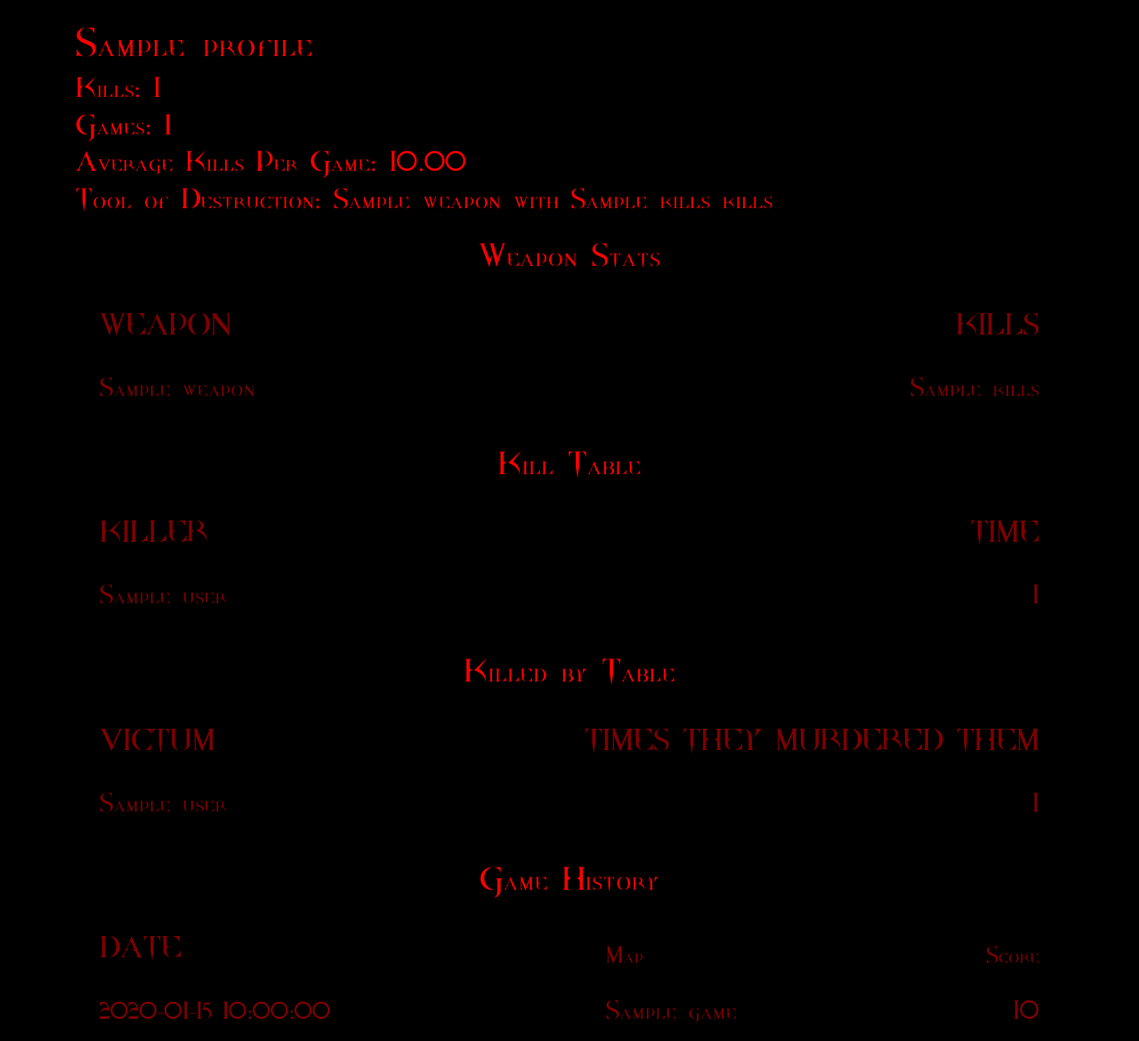
After one commit to notbaab/q3-scoreboard, a Flask app: template q3_scoreboard/templates/profile.html in a window 1280 px wide. The commit adds this page. Shown: the whole page at 89% size. Run offline with Flask 2, Linux system fonts and the light colour scheme; the template is opened without the code that fills it: most values are stand-ins (such as "Sample title", 1, 10 or a date in 2020); some libraries are stand-ins or nearby versions.

Commit message:
Some styles font and front end pages

```diff
--- /dev/null
+++ b/q3_scoreboard/static/css/quakestyle.css
@@ -0,0 +1,303 @@
+@font-face { font-family: quake; src: url('/static/fonts/dpquake_.ttf'); }
+
+html {
+  height: 100%
+}
+
+.quake-font  {
+  font-family: "quake", helvetica, arial, sans-serif;
+  font-size: 24px;
+  font-weight: 400;
+  color: #7f0000;
+}
+
+
+.quake-input {
+  background: 0;
+  border-color: rgb(255, 0, 0);
+}
+
+.quake-input:hover, .quake-input:focus, .quake-input:active, .quake-input.active, .open>.dropdown-toggle.quake-input {
+  background: 0;
+  border-color: rgb(255, 0, 0);
+  color :rgb(255, 0, 0);
+}
+
+.profile-list-header {
+  padding: 20px;
+  text-align: center;
+}
+
+.quake-btn {
+  color: rgb(255, 0, 0);
+  background-color: Transparent;
+  border-color: rgb(255, 0, 0);
+}
+
+.quake-btn:hover, .quake-btn:focus, .quake-btn:active, .quake-btn.active, .open>.dropdown-toggle.quake-btn {
+  color: #fff;
+  background-color: rgb(255, 0, 0);
+  border-color: rgb(255, 0, 0);
+}
+
+.emoji {
+  color: rgb(255, 0, 0);
+  font-size: 200px;
+  animation: blinker 1s linear infinite;
+}
+
+@keyframes blinker {
+  50% { opacity: 0; }
+}
+
+body {
+  font-family: "quake", helvetica, arial, sans-serif;
+  font-size: 16px;
+  font-weight: 400;
+  text-rendering: optimizeLegibility;
+  margin-top:30px;
+  color: rgb(255, 0, 0);
+  background-color : rgb(0, 0, 0);
+}
+
+div.table-title {
+   display: block;
+  margin: auto;
+  max-width: 600px;
+  padding:5px;
+  width: 100%;
+}
+/* Override bootstap tables */
+.table td, .table th {
+  border-top: 0px;
+}
+.table thead th {
+  border-bottom: 0px;
+
+}
+
+.table-title h3 {
+   font-size: 30px;
+   font-weight: 400;
+   font-style:normal;
+   font-family: "quake", helvetica, arial, sans-serif;
+   text-shadow: -1px -1px 1px rgba(0, 0, 0, 0.1);
+   text-transform:uppercase;
+}
+
+
+/*** Table Styles **/
+
+.table-fill {
+  background: white;
+  border-collapse: collapse;
+  height: 320px;
+  margin: auto;
+  max-width: 600px;
+  padding:5px;
+  width: 100%;
+  box-shadow: 0 5px 10px rgba(0, 0, 0, 0.1);
+  animation: float 5s infinite;
+}
+
+th {
+  font-size:23px;
+  font-weight: 100;
+  padding:24px;
+  text-align:left;
+  text-shadow: 0 1px 1px rgba(0, 0, 0, 0.1);
+  vertical-align:middle;
+}
+
+th:first-child {
+}
+
+th:last-child {
+}
+
+tr {
+  font-size:16px;
+  font-weight:normal;
+  text-shadow: 0 1px 1px rgba(256, 256, 256, 0.1);
+}
+
+tr:hover td {
+  /*background:#4E5066;*/
+  background: #dfab27;
+}
+
+tr:first-child {
+  border-top:none;
+}
+
+tr:last-child {
+  border-bottom:none;
+}
+
+/*tr:nth-child(odd) td {
+  background:#EBEBEB;
+}
+*/
+
+/*tr:nth-child(odd):hover td {
+  background:#ffffff;
+}
+*/
+tr:last-child td:first-child {
+}
+
+tr:last-child td:last-child {
+}
+
+td {
+  /*background:#FFFFFF;*/
+  padding:20px;
+  text-align:left;
+  vertical-align:middle;
+  font-weight:300;
+  font-size:26px;
+  text-shadow: -1px -1px 1px rgba(0, 0, 0, 0.1);
+}
+
+td:last-child {
+}
+
+th.text-left {
+  text-align: left;
+}
+
+th.text-center {
+  text-align: center;
+}
+
+th.text-right {
+  text-align: right;
+}
+
+td.text-left {
+  text-align: left;
+}
+
+td.text-center {
+  text-align: center;
+}
+
+td.text-right {
+  text-align: right;
+}
+
+
+/* LIST OF FURTHER IMPROVEMENTS */
+/*
+currently working on :
+calculation draft for keyframes steps
+
+$scan-moving-duration: 3s;
+$scan-moving-delay: 7s;
+
+total time = 10s (duration + delay)
+keyframes :
+    0%: wait
+    15%: start moving
+    85%: end moving & start waiting
+    100% : wait
+
+(the rest later)
+
+*/
+/* REGULAR SCANLINES SETTINGS */
+/* MOVING SCANLINE SETTINGS */
+/* MIXINS */
+/* CSS .scanlines CLASS */
+.scanlines {
+  position: relative;
+  /*overflow: hidden;*/
+  margin-top: 0px;
+  padding-top: 30px;
+  height: 100%;
+}
+.scanlines:before, .scanlines:after {
+  display: block;
+  pointer-events: none;
+  content: '';
+  position: absolute;
+}
+.scanlines:before {
+  width: 100%;
+  height: 2px;
+  z-index: 2147483649;
+  opacity: 0.75;
+  -webkit-animation: scanline 6s linear infinite;
+          animation: scanline 6s linear infinite;
+}
+.scanlines:after {
+  top: 0;
+  right: 0;
+  bottom: 0;
+  left: 0;
+  z-index: 2147483648;
+  background: -webkit-linear-gradient(top, transparent 50%, rgba(0, 0, 0, 0.3) 51%);
+  background: linear-gradient(to bottom, transparent 50%, rgba(0, 0, 0, 0.3) 51%);
+  background-size: 100% 4px;
+  -webkit-animation: scanlines 6s steps(60) infinite;
+          animation: scanlines 6s steps(60) infinite;
+}
+
+/* ANIMATE UNIQUE SCANLINE */
+@-webkit-keyframes scanline {
+  0% {
+    -webkit-transform: translate3d(0, 100%, 0);
+            transform: translate3d(0, 100%, 0);
+  }
+}
+@keyframes scanline {
+  0% {
+    -webkit-transform: translate3d(0, 100%, 0);
+            transform: translate3d(0, 100%, 0);
+  }
+}
+@-webkit-keyframes scanlines {
+  0% {
+    background-position: 0 50%;
+  }
+}
+@keyframes scanlines {
+  0% {
+    background-position: 0 50%;
+  }
+}
+
+nav {
+  float: right;
+  width: 350px;
+  text-align: center;
+}
+
+ul {
+  display: inline-block;
+  margin: 0;
+  list-style-type: none;
+  padding: 0;
+}
+ul.scanlines {
+  position: absolute;
+}
+ul iframe,
+ul video,
+ul .jpg {
+  width: calc(100vw - 350px);
+  height: 95vh;
+  border: none;
+}
+ul li {
+  /*        display: none;
+
+          &:target {
+              display: inline-block;
+          }*/
+}
+
+.jpg {
+  background: url("http://images.eurogamer.net/articles//a/6/4/8/8/1/7/PC_003.jpg.jpg.jpg") no-repeat;
+  background-size: cover;
+}
--- a/q3_scoreboard/templates/base.html
+++ b/q3_scoreboard/templates/base.html
@@ -17,11 +17,11 @@
     <meta name="viewport" content="width=device-width, initial-scale=1, shrink-to-fit=no">
 
     <!-- Our style sheet -->
-    <link rel="stylesheet" href="{{ url_for('static', filename='css/8bitstyle.css') }}">
+    <link rel="stylesheet" href="{{ url_for('static', filename='css/quakestyle.css') }}">
     <title>{% block title %}{% endblock %}</title>
     {% endblock %}
   </head>
-  <body class="scanlines">
+  <body>
     <div class="container" id="content">{% block content %}{% endblock %}</div>
     <div id="footer">{% block footer %}{% endblock %}</div>
   </body>
--- /dev/null
+++ b/q3_scoreboard/templates/profile.html
@@ -0,0 +1,85 @@
+<!-- <meta http-equiv="refresh" content="30"> -->
+{% extends "base.html" %}
+{% block title %}Score{% endblock %}
+{% block head %}
+    {{ super() }}
+{% endblock %}
+{% block content %}
+
+<h1>{{profile["name"]}}</h1>
+<h3>Kills: {{profile["carnage"]["total_kills"]}}</h3>
+<h3>Games: {{profile["carnage"]["total_games"]}}</h3>
+<h3>Average Kills Per Game: {{"%.2f"|format(profile["carnage"]["ratio"])}}</h3>
+{% if profile["weapon_stats"]|length != 0 %}
+<h3>Tool of Destruction: {{profile["weapon_stats"][0]["weapon"]}} with {{profile["weapon_stats"][0]["kills"]}}  kills </h3>
+{% else %}
+<h1>This person has literally never killed anyone. What a jabronie</h1>
+{% endif %}
+
+<h2 class="profile-list-header">Weapon Stats</h2>
+<div class="col-md-12">
+    <table class="table table-striped table-hover quake-font">
+        <thead class="table-title">
+            <th><h3>Weapon </h3></th>
+            <th style="text-align: right;"><h3>Kills</h3></th>
+        </thead>
+        {% for weapon in profile["weapon_stats"] %}
+            <tr>
+                <td>{{weapon["weapon"]}}</td>
+                <td style="text-align: right;">{{weapon["kills"]}}</td>
+            </tr>
+        {% endfor %}
+    </table>
+</div>
+
+<h2 class="profile-list-header">Kill Table</h2>
+<div class="col-md-12">
+    <table class="table table-striped table-hover quake-font">
+        <thead class="table-title">
+            <th><h3>Killer </h3></th>
+            <th style="text-align: right;"><h3>Time</h3></th>
+        </thead>
+        {% for kill in profile["kill_table"] %}
+            <tr>
+                <td>{{kill["user"]}}</td>
+                <td style="text-align: right;">{{kill["count"]}}</td>
+            </tr>
+        {% endfor %}
+    </table>
+</div>
+
+<h2 class="profile-list-header">Killed by Table</h2>
+<div class="col-md-12">
+    <table class="table table-striped table-hover quake-font">
+        <thead class="table-title">
+            <th><h3>Victum</h3></th>
+            <th style="text-align: right;"><h3>Times They Murdered Them</h3></th>
+        </thead>
+        {% for victum in profile["victum_table"] %}
+            <tr>
+                <td>{{victum["user"]}}</td>
+                <td style="text-align: right;">{{victum["count"]}}</td>
+            </tr>
+        {% endfor %}
+    </table>
+</div>
+
+<h2 class="profile-list-header">Game History</h2>
+<div class="col-md-12">
+    <table class="table table-striped table-hover quake-font">
+        <thead class="table-title">
+            <th><h3>Date</h3></th>
+            <th>Map</th>
+            <th style="text-align: right;">Score</th>
+        </thead>
+        {% for game in profile["game_history"] %}
+            <tr>
+                <td><a class="quake-font" href="/score/{{game.id}}">{{game["time"]}}</a></td>
+                <td>{{game["mapname"]}}</td>
+                <td style="text-align: right;">{{game["score"]}}</td>
+            </tr>
+        {% endfor %}
+    </table>
+</div>
+
+{% endblock %}
```
Also changed, not shown: q3_scoreboard/templates/games.html (added, +26 -0 lines), q3_scoreboard/templates/leaderboard.html (added, +29 -0 lines), q3_scoreboard/templates/scoreboard.html (+7 -15 lines), q3_scoreboard/static/fonts/dpquake_.ttf (added).
